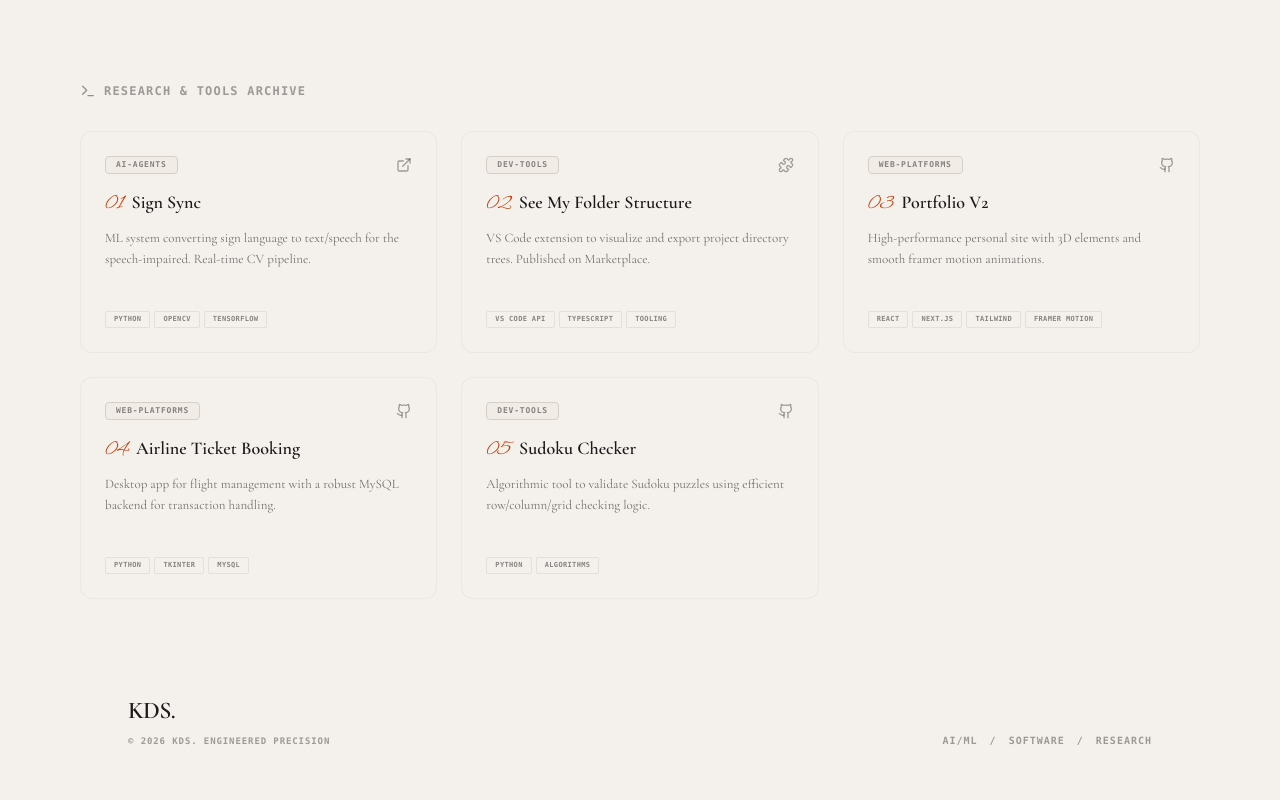
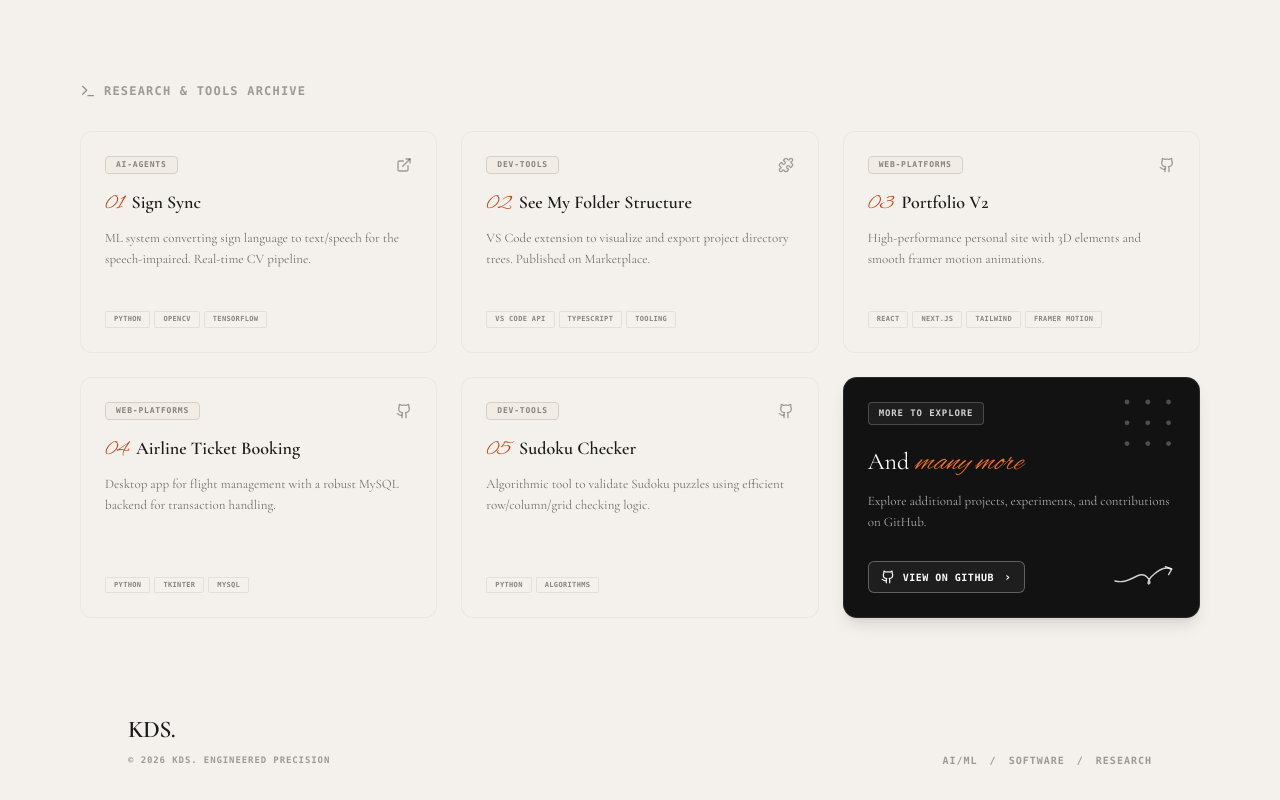
Before and after one commit to Krishdshah/portfoliov2, a Next.js app: page /work in a window 1280 px wide. Shown: the part 2793-3593 px from the top of the page. Built offline with nearby package versions, Linux system fonts and the light colour scheme.

Commit message:
feat: add dark 'And many more' GitHub card in projects grid & fix SSR hydration mismatch in IconCloud

```diff
--- a/components/projects.tsx
+++ b/components/projects.tsx
@@ -467,6 +467,87 @@ export default function Projects() {
                     </motion.a>
                   );
                 })}
+
+                {/* 6th Card — "And many more" Dark GitHub Callout Box */}
+                {(activeCategory === "all" || activeCategory === "dev-tools" || activeCategory === "web-platforms" || activeCategory === "ai-agents") && (
+                  <motion.a
+                    layout
+                    href="https://github.com/Krishdshah"
+                    target="_blank"
+                    rel="noopener noreferrer"
+                    initial={{ opacity: 0, scale: 0.95 }}
+                    animate={{ opacity: 1, scale: 1 }}
+                    exit={{ opacity: 0, scale: 0.95 }}
+                    transition={{ duration: 0.3 }}
+                    className="group block relative overflow-hidden rounded-[14px] bg-[#121212] text-white p-6 flex flex-col justify-between h-full min-h-[220px] border border-white/10 hover:border-white/30 transition-all duration-300 hover:-translate-y-1.5 shadow-lg"
+                  >
+                    {/* Background Dot Grid Top Right */}
+                    <svg
+                      className="absolute top-4 right-4 w-16 h-16 pointer-events-none opacity-25 text-white"
+                      viewBox="0 0 40 40"
+                      fill="currentColor"
+                    >
+                      <circle cx="5" cy="5" r="1.5" />
+                      <circle cx="18" cy="5" r="1.5" />
+                      <circle cx="31" cy="5" r="1.5" />
+                      <circle cx="5" cy="18" r="1.5" />
+                      <circle cx="18" cy="18" r="1.5" />
+                      <circle cx="31" cy="18" r="1.5" />
+                      <circle cx="5" cy="31" r="1.5" />
+                      <circle cx="18" cy="31" r="1.5" />
+                      <circle cx="31" cy="31" r="1.5" />
+                    </svg>
+
+                    <div>
+                      {/* Top Header Badge */}
+                      <div className="flex justify-between items-center mb-5">
+                        <span className="px-2.5 py-1 border border-white/20 text-[9px] font-mono font-bold tracking-widest text-white/80 uppercase rounded-sm bg-white/5">
+                          MORE TO EXPLORE
+                        </span>
+                      </div>
+
+                      {/* Title */}
+                      <h4 className="font-serif text-2xl font-normal text-white leading-tight">
+                        And <span className="font-script text-3xl text-[#E86F2D] font-normal italic">many more</span>
+                      </h4>
+
+                      {/* Description */}
+                      <p className="font-serif text-[13px] text-white/65 mt-2.5 leading-relaxed">
+                        Explore additional projects, experiments, and contributions on GitHub.
+                      </p>
+                    </div>
+
+                    {/* Bottom Footer Action & Loop Arrow */}
+                    <div className="flex items-end justify-between mt-6 pt-1">
+                      <div className="inline-flex items-center gap-2 px-3 py-1.5 border border-white/30 rounded-md bg-white/5 text-[10px] font-mono font-bold tracking-wider text-white uppercase group-hover:bg-white group-hover:text-black transition-all duration-300">
+                        <Github className="w-3.5 h-3.5" />
+                        <span>VIEW ON GITHUB</span>
+                        <span className="text-[12px] ml-0.5">›</span>
+                      </div>
+
+                      {/* White Squiggly Loop Arrow */}
+                      <svg
+                        className="w-16 h-8 text-white/80 overflow-visible"
+                        viewBox="0 0 80 30"
+                        fill="none"
+                      >
+                        <path
+                          d="M 5,20 C 25,25 35,5 45,15 C 55,25 40,28 50,15 Q 65,0 75,5"
+                          stroke="currentColor"
+                          strokeWidth="1.8"
+                          strokeLinecap="round"
+                        />
+                        <path
+                          d="M 68,2 L 76,5 L 72,12"
+                          stroke="currentColor"
+                          strokeWidth="1.8"
+                          strokeLinecap="round"
+                          strokeLinejoin="round"
+                        />
+                      </svg>
+                    </div>
+                  </motion.a>
+                )}
               </AnimatePresence>
             </div>
           </div>
--- a/components/ui/interactive-icon-cloud.tsx
+++ b/components/ui/interactive-icon-cloud.tsx
@@ -65,6 +65,11 @@ type IconData = Awaited<ReturnType<typeof fetchSimpleIcons>>;
 export function IconCloud({ iconSlugs, iconItems }: DynamicCloudProps) {
   const [data, setData] = useState<IconData | null>(null);
   const [isDark, setIsDark] = useState(false);
+  const [mounted, setMounted] = useState(false);
+
+  useEffect(() => {
+    setMounted(true);
+  }, []);
 
   useEffect(() => {
     if (iconSlugs && iconSlugs.length > 0) {
@@ -90,6 +95,10 @@ export function IconCloud({ iconSlugs, iconItems }: DynamicCloudProps) {
     }
     return null;
   }, [data, isDark]);
+
+  if (!mounted) {
+    return <div className="w-full h-full min-h-[300px]" />;
+  }
 
   if (iconItems && iconItems.length > 0) {
     return (
```
